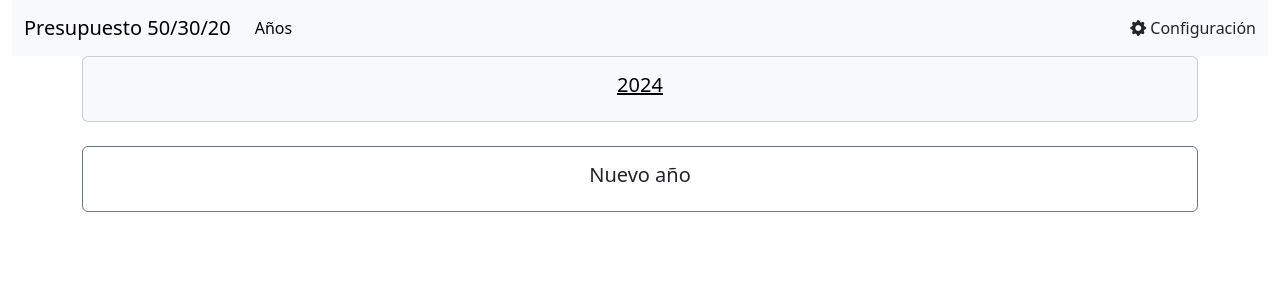
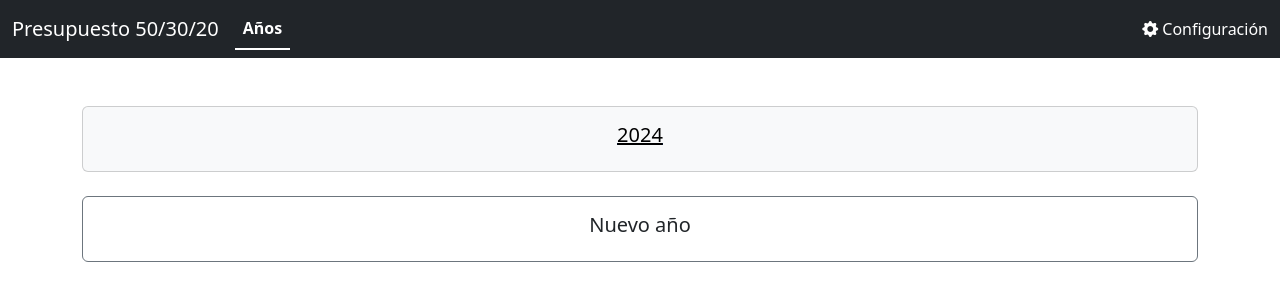
Before and after one commit to brandonruizmora/presupuesto503020, a React (Vite) app: page / in a window 1280 px wide. Shown: the top 300 px of the page. Built offline with nearby package versions, Linux system fonts and the light colour scheme.

Commit message:
Change navbar color

```diff
--- a/src/App.jsx
+++ b/src/App.jsx
@@ -4,7 +4,7 @@ import { Navbar } from "./presupuesto/components/Navbar"
 function App() {
 
   return (
-    <div className="container-fluid">
+    <div className="container-fluid px-0">
       <Navbar />
       <AppRouter />
     </div>
--- a/src/index.css
+++ b/src/index.css
@@ -16,7 +16,7 @@
 }
 
 .vh90 {
-  height: 90vh;
+  height: 70vh;
 }
 
 .bg-savings-exp {
--- a/src/presupuesto/components/Navbar.jsx
+++ b/src/presupuesto/components/Navbar.jsx
@@ -17,24 +17,24 @@ export const Navbar = () => {
     const monthText = monthNames[month] || "";
 
     return (
-        <nav className="navbar navbar-expand-md bg-body-tertiary">
+        <nav className="navbar navbar-expand-md text-bg-dark mb-5">
             <div className="container-fluid">
-                <a className="navbar-brand" href="/">Presupuesto 50/30/20</a>
+                <a className="navbar-brand text-bg-dark" href="/">Presupuesto 50/30/20</a>
                 <button className="navbar-toggler" type="button" data-bs-toggle="collapse" data-bs-target="#navbarNav" aria-controls="navbarNav" aria-expanded="false" aria-label="Toggle navigation">
                     <span className="navbar-toggler-icon"></span>
                 </button>
                 <div className="collapse navbar-collapse" id="navbarNav">
-                    <ul className="navbar-nav me-auto">
-                        <NavLink className="nav-item nav-link" to="/">Años</NavLink>
+                    <ul className="navbar-nav me-auto nav-underline">
+                        <NavLink className="nav-item nav-link text-bg-dark" to="/">Años</NavLink>
                         {
                             !isNaN(year)
                             &&
-                            <Link className={!isNaN(month) ? "nav-item nav-link" : "nav-item nav-link active"} to={`/${year}`}>{`meses del ${year}`}</Link>
+                            <Link className={!isNaN(month) ? "nav-item nav-link text-bg-dark" : "nav-item nav-link text-bg-dark active"} to={`/${year}`}>{`meses del ${year}`}</Link>
                         }
                         {
                             !isNaN(month)
                             &&
-                            <Link className={budget ? "nav-item nav-link" : "nav-item nav-link active"} to={`/${year}/${month}`}>{`Presupuesto de ${monthText}`}</Link>
+                            <Link className={budget ? "nav-item nav-link text-bg-dark" : "nav-item nav-link text-bg-dark active"} to={`/${year}/${month}`}>{`Presupuesto de ${monthText}`}</Link>
                         }
                     </ul>
                     <NavLink className="nav-link" to="/config"><i className="bi bi-gear-fill"></i> Configuración</NavLink>
--- a/src/presupuesto/components/components-css.css
+++ b/src/presupuesto/components/components-css.css
@@ -1,6 +1,6 @@
 .floating-button {
     position: fixed;
-    top: 50px;
+    top: 75px;
     right: 55px;
     border-radius: 75%;
     padding: 3px 10px;
```
